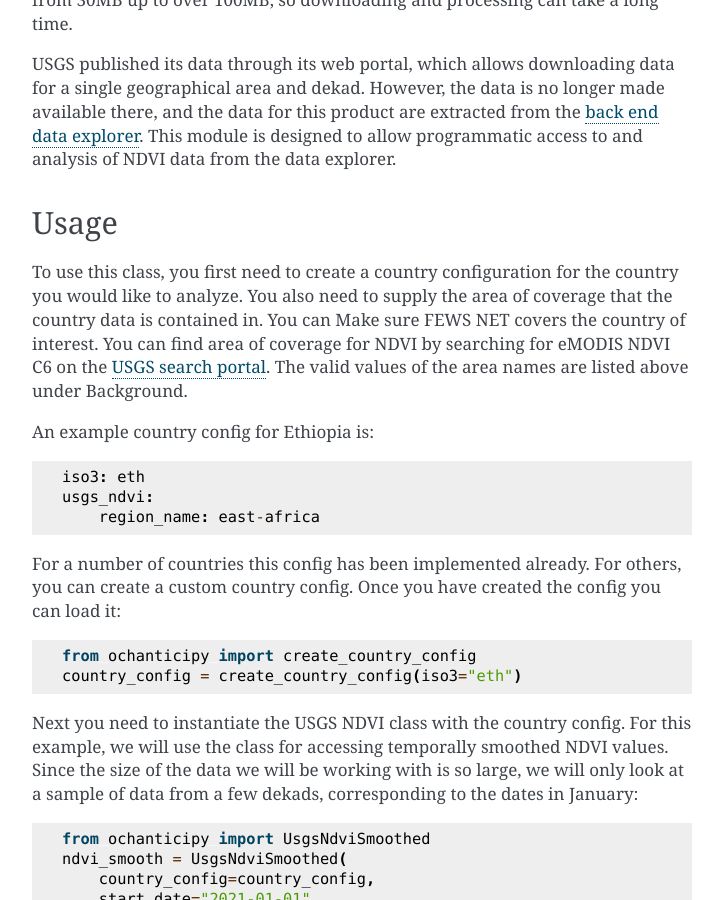
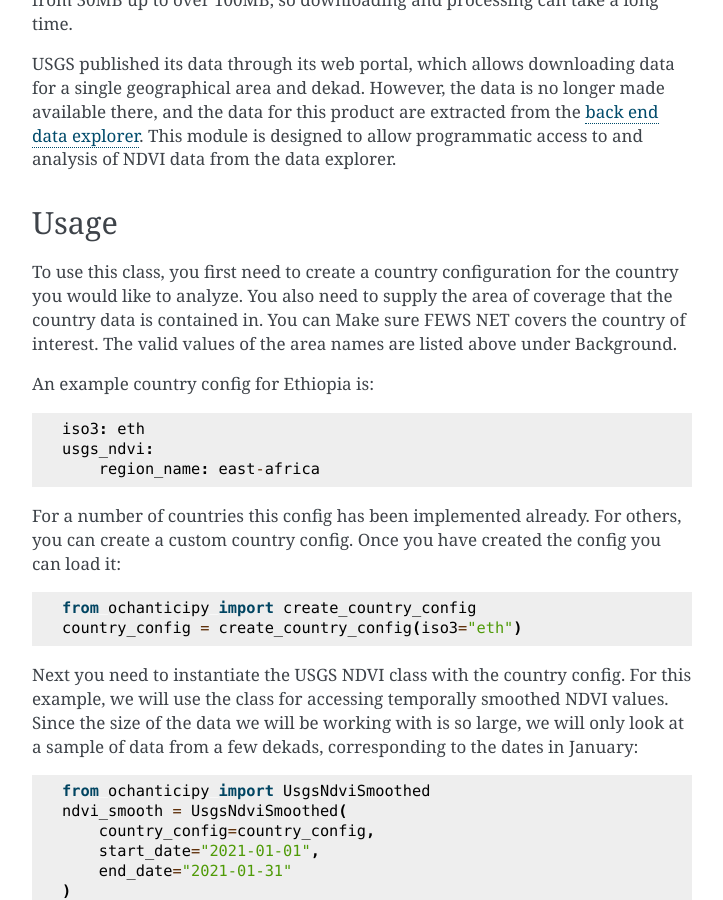
Before and after one commit to OCHA-DAP/ocha-anticipy, a Sphinx documentation site: the page built from docs/datasources/usgs_ndvi.rst, in a window 1280 px wide and 900 px high, scrolled down 1099 px. Shown: the whole window, without its empty margins (388-1111 px from the left). Built offline with Sphinx 7.4.7, drawn with Linux system fonts in a browser that asks for light colours.

Commit message:
remove additional link

```diff
--- a/docs/datasources/usgs_ndvi.rst
+++ b/docs/datasources/usgs_ndvi.rst
@@ -63,8 +63,7 @@
 To use this class, you first need to create a country configuration
 for the country you would like to analyze. You also need to supply the area
 of coverage that the country data is contained in. You can Make sure FEWS NET covers the country
-of interest. You can find area of coverage for NDVI by searching for eMODIS NDVI C6 on
-the  `USGS search portal <https://earlywarning.usgs.gov/fews/search>`_.
+of interest.
 The valid values of the area names are listed above under Background.
 
 An example country config for Ethiopia is:
```
